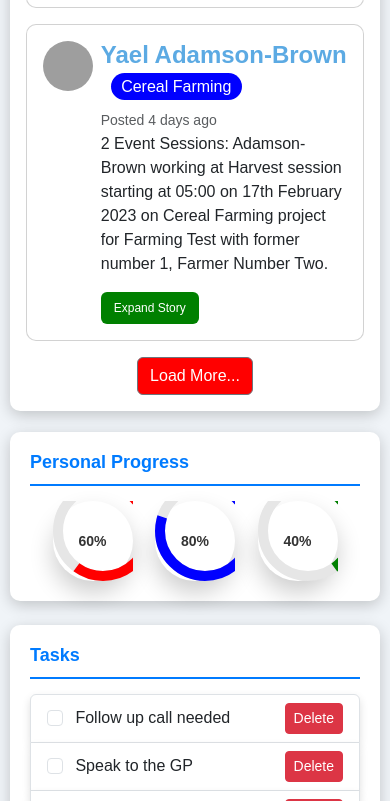
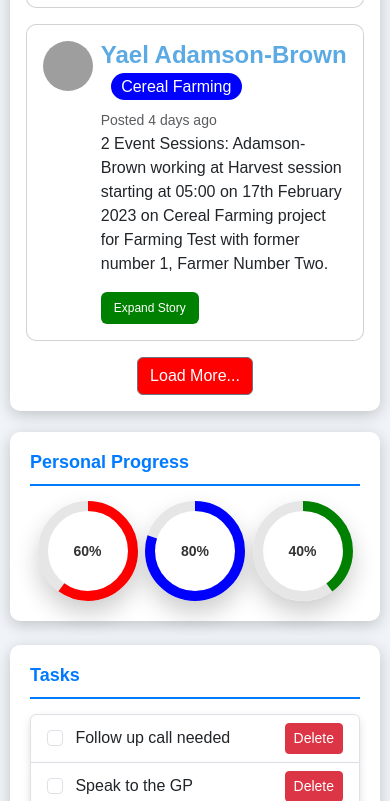
Before and after one commit to Sainy98/JavaScript-Dashboard-, a plain HTML site: page index.html in a window 390 px wide. Shown: the part 2275-3076 px from the top of the page. Drawn offline with nearby package versions, Linux system fonts and the light colour scheme; grey boxes are pictures that could not be loaded.

Commit message:
new commit2

```diff
--- a/style.css
+++ b/style.css
@@ -3,8 +3,6 @@ body {
     font-family: 'Arial', sans-serif;
     margin: 0;
 }
-
-
 
 .row {
     justify-content: center;
@@ -14,7 +12,8 @@ body {
 .sidebar {
     margin: -6px;
     max-width: 850px;
-    flex: 1 1 300px;
+    flex: 1 1 240px;
+
 }
 
 .main-content {
@@ -23,7 +22,8 @@ body {
     border-radius: 10px;
     padding: 20px;
     width: 100%;
-    max-width: 850px;
+    max-width: 700px;
+
     margin: 10px;
 }
 .section{
@@ -199,12 +199,13 @@ body {
 .Circle {
     display: flex;
     justify-content: space-evenly;
+    flex-wrap: wrap;
 }
 
 svg {
     transform: rotate(-90deg);
-    width: 100%;
-    height: 100%;
+    width: inherit;
+    height: inherit;
 }
 
 .progress-bg {
@@ -255,10 +256,6 @@ svg {
         margin: 11px;
     }
 
-    .progress-circle {
-        width: 80px;
-        height: 80px;
-    }
 
     .progress-text {
         font-size: 16px;
```
